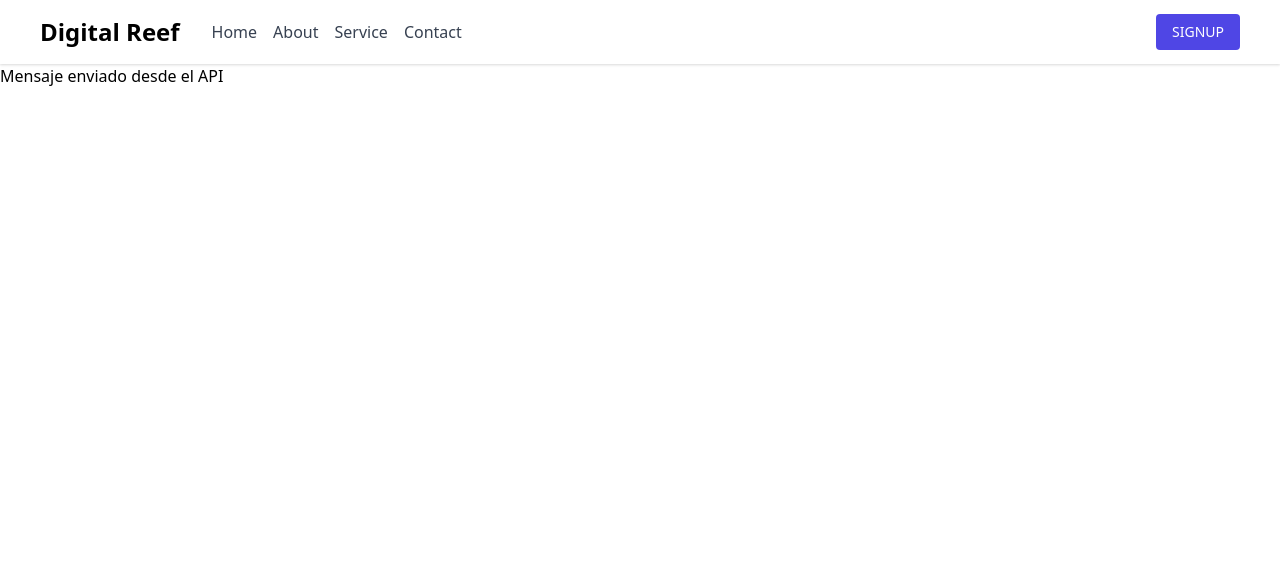
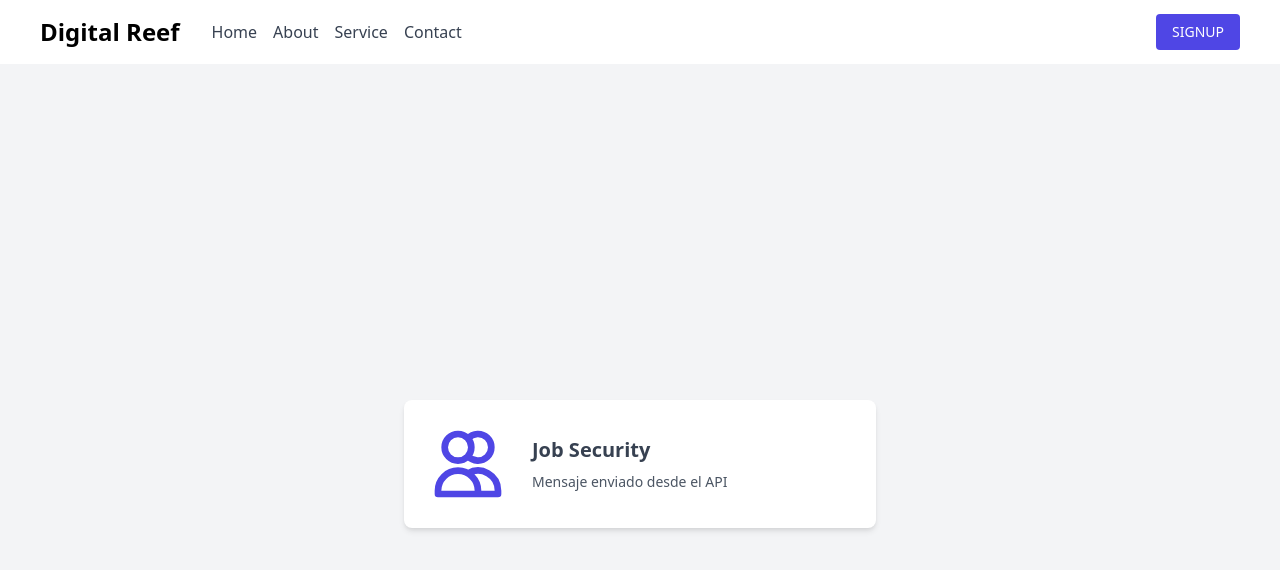
Before and after one commit to salinassilvio/auth-loginreactjs, a React (Create React App) app: page /home in a window 1280 px wide. Shown: the top 570 px of the page. Built offline with nearby package versions, Linux system fonts and the light colour scheme; no server answers.

Commit message:
Cambio de mensaje en el home

```diff
--- a/src/components/Home.js
+++ b/src/components/Home.js
@@ -23,8 +23,18 @@ const Home = () => {
     return (
         <>
         <Navbar></Navbar>
-        <div>
-            <h1>Mensaje enviado desde el API {saludo}</h1>
+        <div className="min-h-screen bg-gray-100 grid items-center justify-center">
+            <div className="p-6 bg-white flex items-center space-x-6 rounded-lg shadow-md hover:scale-105 transition transform duration-500 cursor-pointer">
+                <div>
+                    <svg xmlns="http://www.w3.org/2000/svg" className="h-20 w-20 text-indigo-600" fill="none" viewBox="0 0 24 24" stroke="currentColor">
+                        <path stroke-linecap="round" stroke-linejoin="round" stroke-width="2" d="M12 4.354a4 4 0 110 5.292M15 21H3v-1a6 6 0 0112 0v1zm0 0h6v-1a6 6 0 00-9-5.197M13 7a4 4 0 11-8 0 4 4 0 018 0z" />
+                    </svg>
+                </div>
+                <div>
+                    <h1 className="text-xl font-bold text-gray-700 mb-2">Job Security</h1>
+                    <p className="text-gray-600 w-80 text-sm">Mensaje enviado desde el API {saludo}</p>
+                </div>
+            </div>
         </div>
         </>
     )
```
